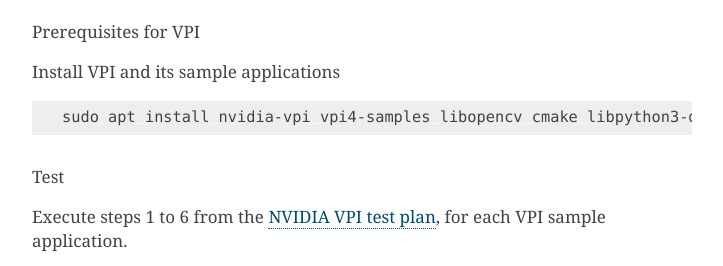
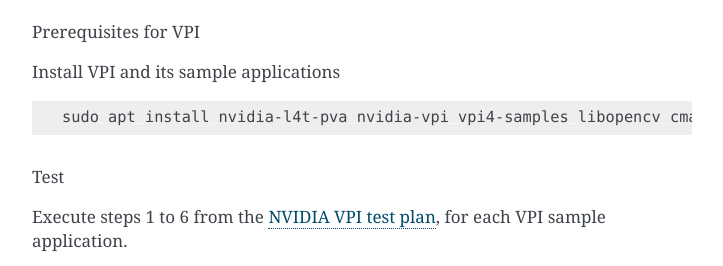
Before and after one commit to canonical/ubuntu-for-jetson, a Sphinx documentation site: the page built from docs/classic/installation-noble.rst, in a window 1280 px wide and 900 px high, scrolled down 5171 px, cut to the strip 461-727 px from the top of the window. Shown: the whole strip, without its empty margins (388-1111 px from the left). Built offline with Sphinx 7.4.7, drawn with Linux system fonts in a browser that asks for light colours.

Commit message:
Fix the VPI tests instructions

```diff
--- a/docs/classic/installation-noble.rst
+++ b/docs/classic/installation-noble.rst
@@ -276,7 +276,7 @@
 
 .. code-block:: bash
 
-    sudo apt install nvidia-vpi vpi4-samples libopencv cmake libpython3-dev python3-numpy libopencv-python
+    sudo apt install nvidia-l4t-pva nvidia-vpi vpi4-samples libopencv cmake libpython3-dev python3-numpy libopencv-python python3-pil
 
 Test
 """"
```
